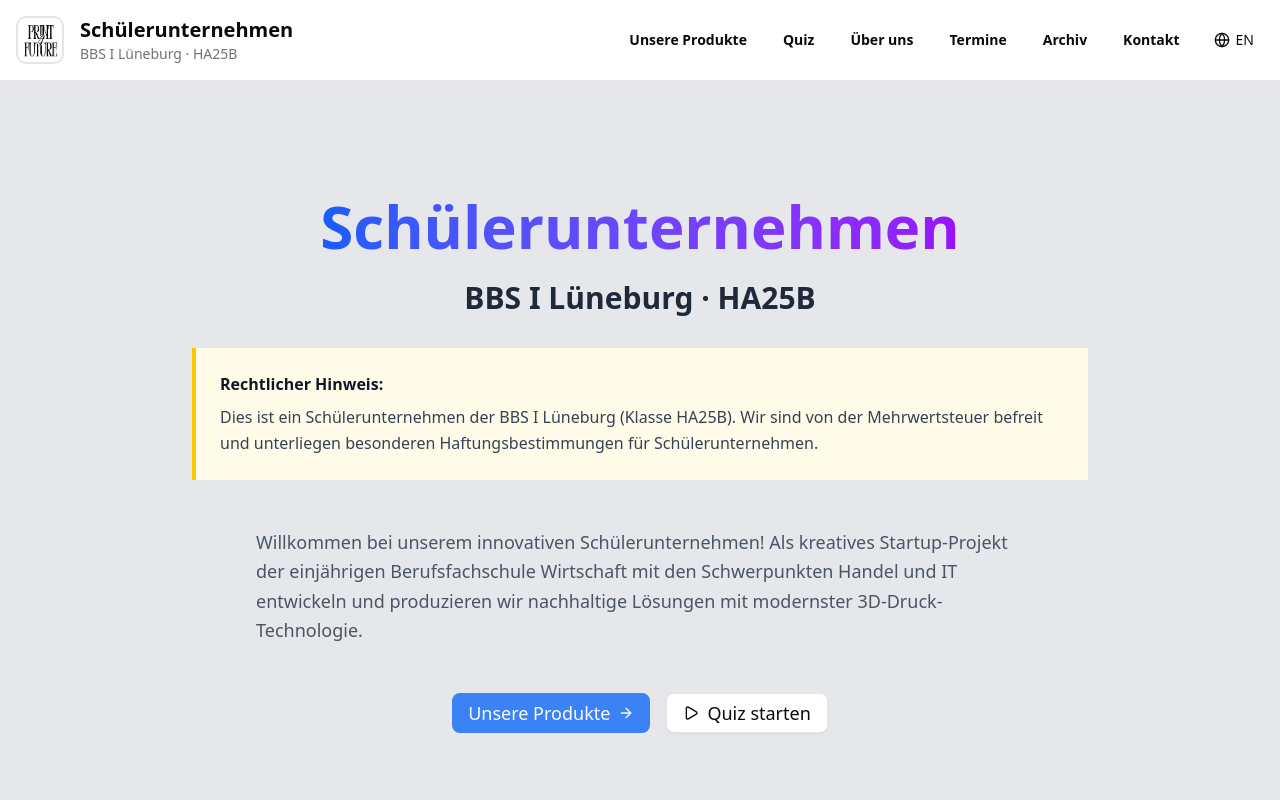
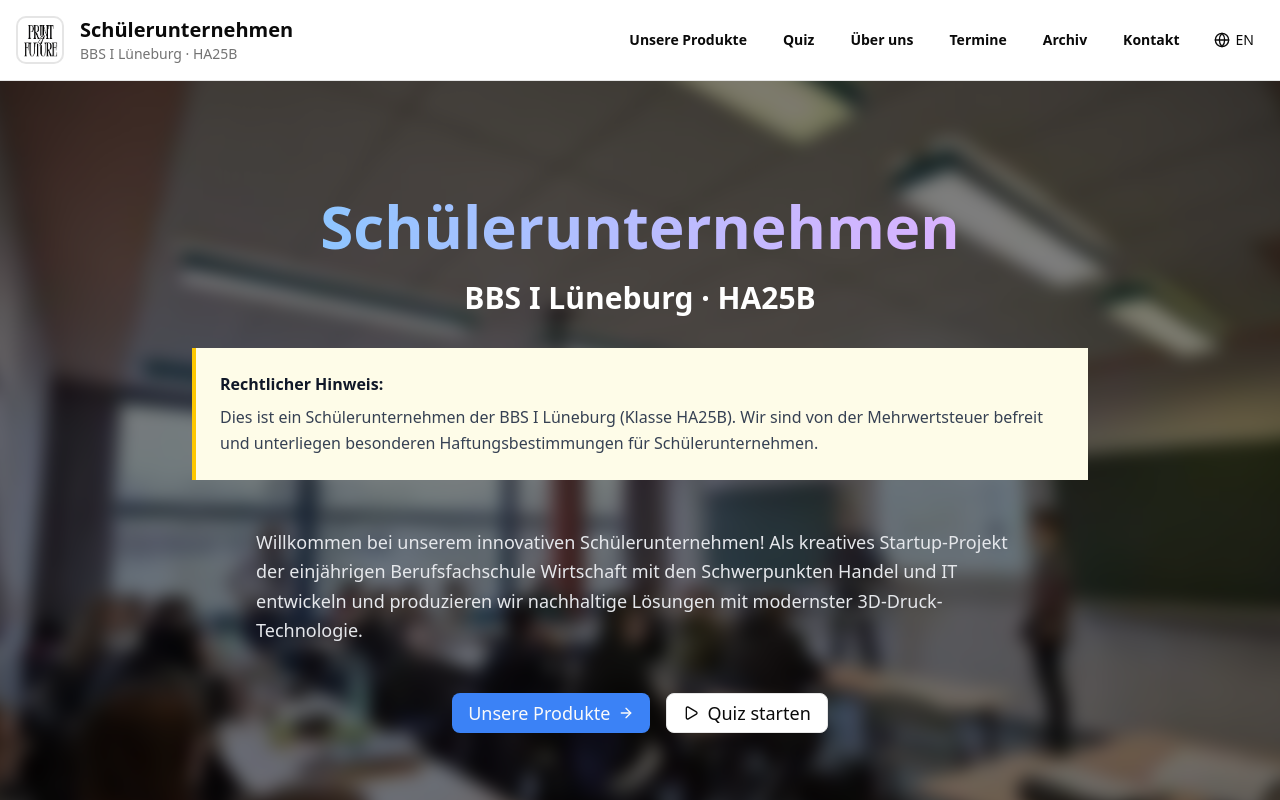
Before and after one commit to Dominik2708/D4M, a Next.js app: page / in a window 1280 px wide. Shown: the top 800 px of the page. Built offline with nearby package versions, Linux system fonts and the light colour scheme.

Commit message:
TASK: Add hero image

```diff
--- a/src/components/features/hero/HeroSection.tsx
+++ b/src/components/features/hero/HeroSection.tsx
@@ -9,28 +9,33 @@ export function HeroSection() {
   const { t } = useTranslation();
 
   return (
-    <section className="min-h-screen flex items-center px-4 bg-secondary">
-      <div className="container mx-auto">
+    <section className="relative min-h-screen flex items-center px-4 overflow-hidden">
+      {/* Background image – blurred & darkened */}
+      <div
+        className="absolute inset-0 bg-cover bg-center blur-sm scale-105"
+        style={{ backgroundImage: "url('/images/hero.jpeg')" }}
+      />
+      <div className="absolute inset-0 bg-black/50" />
+
+      <div className="container mx-auto relative z-10">
         <div className="max-w-4xl mx-auto text-center transform -translate-y-6 md:-translate-y-8 lg:-translate-y-5">
-          <h1 className="text-4xl md:text-6xl lg:text-6xl font-bold text-gray-900 mb-4 leading-tight">
-            <span className="text-transparent bg-clip-text bg-gradient-to-r from-blue-600 to-purple-600">
+          <h1 className="text-4xl md:text-6xl lg:text-6xl font-bold text-white mb-4 leading-tight">
+            <span className="text-transparent bg-clip-text bg-gradient-to-r from-blue-300 to-purple-300">
               {t('hero.title')}
             </span>
           </h1>
 
-          <p className="text-lg md:text-2xl lg:text-3xl text-gray-800 mb-8 font-semibold">
+          <p className="text-lg md:text-2xl lg:text-3xl text-white mb-8 font-semibold">
             {t('hero.subtitle')}
           </p>
 
           {/* Legal Notice */}
           <div className="bg-yellow-50 border-l-4 border-yellow-400 p-6 mb-12 text-left">
-            <h2 className=" font-semibold text-gray-900 mb-2">{t('hero.legalTitle')}</h2>
-            <p className="text-gray-700 leading-relaxed">
-              {t('hero.legalText')}
-            </p>
+            <h2 className="font-semibold text-gray-900 mb-2">{t('hero.legalTitle')}</h2>
+            <p className="text-gray-700 leading-relaxed">{t('hero.legalText')}</p>
           </div>
 
-          <p className="text-base md:text-xl lg:text-lg text-gray-600 mb-12 max-w-3xl mx-auto leading-relaxed text-left">
+          <p className="text-base md:text-xl lg:text-lg text-gray-200 mb-12 max-w-3xl mx-auto leading-relaxed text-left">
             {t('hero.description')}
           </p>
 
```
Also changed, not shown: public/images/hero.jpeg (added).
